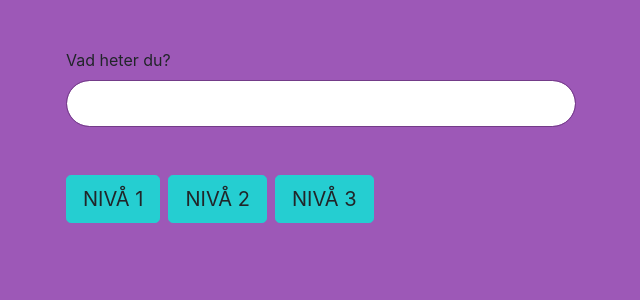
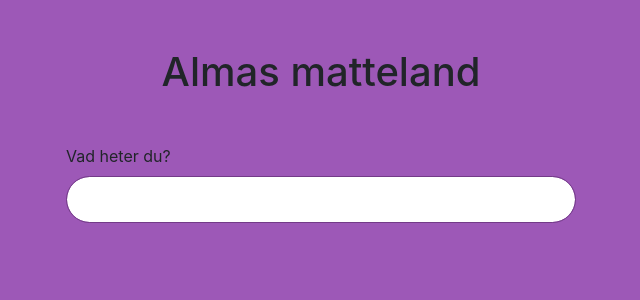
Before and after one commit to wirn/alma-math, a React (Create React App) app: page / in a window 1280 px wide. Shown: the top 300 px of the page, without its empty margins (319-959 px from the left). Built offline with nearby package versions, Linux system fonts and the light colour scheme.

Commit message:
set level and new header

```diff
--- a/src/App.js
+++ b/src/App.js
@@ -1,15 +1,29 @@
 import React from "react";
 import { BrowserRouter, Route, Switch } from "react-router-dom";
-// import Start from './components/Start/LevelLinks';
 import Tasks from './components/tasks';
 import UserContextProvider from './context/UserContext';
-import NameChanger from './components/Start/NameChanger';
 import Start from "./components/Start/Start";
+import { UserContext } from './context/UserContext';
 
 export default function App() {
   return (
     <div>
       <UserContextProvider>
+
+        <UserContext.Consumer>
+          {(context) => {
+            const { name, currentLevel } = context;
+            return (
+              <div className="container my-5">
+                <div className="text-center">
+                  <h1>Almas matteland</h1>
+                  <h2 className="mb-4">{name}
+                    {currentLevel !== 0 &&
+                      <i> Nivå {currentLevel}</i>
+                    }
+                  </h2>
+                </div>
+
                 <BrowserRouter>
                   <Switch>
                     <Route path='/' exact component={Start} />
@@ -17,6 +31,12 @@ export default function App() {
                     <Route path='/' render={() => <div>404</div>} />
                   </Switch>
                 </BrowserRouter>
+
+              </div>
+            )
+          }}
+        </UserContext.Consumer>
+
       </UserContextProvider>
     </div>
   )
--- a/src/components/Start/LevelLinks.js
+++ b/src/components/Start/LevelLinks.js
@@ -1,32 +1,38 @@
 import React from 'react';
 import { Link } from 'react-router-dom';
+import { UserContext } from '../../context/UserContext';
 
-const LevelLinks = (history, location, match) => {
+const LevelLinks = () => {
 
-    console.log(history, location, match);
-
+    return (
+        <UserContext.Consumer>
+            {(context) => {
+                const { setCurrentLevel } = context;
                 return (
                     <div className="container my-5">
                         <div className="col-md-6 offset-md-3 ">
                             <Link to="/tasks/1" className="btn btn-primary btn-lg ml-auto mr-2">
-                    <div className="d-flex">
+                                <div className="d-flex" onClick={(event) => setCurrentLevel(1)}>
                                     Nivå 1
-                        {/* <button className="btn btn-primary btn-lg ml-auto">Börja</button> */}
                                 </div>
                             </Link>
                             <Link to="/tasks/2" className="btn btn-primary btn-lg ml-auto mr-2">
-                    <div className="d-flex">
+                                <div className="d-flex" onClick={(event) => setCurrentLevel(2)}>
                                     Nivå 2
                                 </div>
                             </Link>
                             <Link to="/tasks/3" className="btn btn-primary btn-lg ml-auto">
-                    <div className="d-flex">
+                                <div className="d-flex" onClick={(event) => setCurrentLevel(3)}>
                                     Nivå 3
                                 </div>
                             </Link>
                         </div>
                     </div>
-    );
+                )
+            }
+            }
+        </UserContext.Consumer>
+    )
 };
 
 export default LevelLinks;
--- a/src/components/Start/NameChanger.js
+++ b/src/components/Start/NameChanger.js
@@ -5,7 +5,7 @@ const NameChanger = () => {
     return (
         <UserContext.Consumer>
             {(context) => {
-                const { name, changeName } = context;
+                const { name, setName } = context;
 
                 return (
                     <div className="container my-5" >
@@ -15,7 +15,7 @@ const NameChanger = () => {
                                 className="form-control d-block mb-2"
                                 value={name}
                                 placeholder={name}
-                                onChange={(event) => changeName(event.currentTarget.value)}
+                                onChange={(event) => setName(event.currentTarget.value)}
                             ></input>
                         </div>
                     </div>
--- a/src/components/Start/Start.js
+++ b/src/components/Start/Start.js
@@ -1,17 +1,28 @@
 import React from 'react';
-import { Link } from 'react-router-dom';
 import NameChanger from './NameChanger';
 import LevelLinks from './LevelLinks';
+import { UserContext } from '../../context/UserContext';
 
 const Start = (history, location, match) => {
 
-    console.log(history, location, match);
+    //console.log(history, location, match);
 
     return (
-        <div className="container my-5">
-            <NameChanger />
-            <LevelLinks />
-        </div>
+        <UserContext.Consumer>
+            {(context) => {
+                const { name, currentLevel } = context;
+                return (
+                    <div>
+                        <NameChanger />
+
+                        {name !== '' &&
+                            <LevelLinks />
+                        }
+
+                    </div>
+                )
+            }}
+        </UserContext.Consumer>
     );
 };
 
--- a/src/components/tasks.js
+++ b/src/components/tasks.js
@@ -118,12 +118,6 @@ function Tasks(props) {
     }
 
     return <div className="container">
-
-        <div className="my-5 text-center text-uppercase">
-            <h1>Almas matteland</h1>
-            <h5>Nivå {level}</h5>
-        </div>
-
         <div className="row">
             {tasks.map((task) => <div className="col-md-4 mb-4" key={task.id}>
                 <Task
--- a/src/context/UserContext.js
+++ b/src/context/UserContext.js
@@ -13,9 +13,16 @@ class UserContextProvider extends Component {
             3: 0
         }
     }
-    changeName = (newName) => {
+    setName = (newName) => {
         this.setState({
             name: newName
+        }, () => {
+            this.updateStateInLocalStorage();
+        });
+    }
+    setCurrentLevel = (newLevel) => {
+        this.setState({
+            currentLevel: newLevel
         }, () => {
             this.updateStateInLocalStorage();
         });
@@ -33,7 +40,7 @@ class UserContextProvider extends Component {
 
     render() {
         return (
-            <UserContext.Provider value={{ ...this.state, changeName: this.changeName }}>
+            <UserContext.Provider value={{ ...this.state, setName: this.setName, setCurrentLevel: this.setCurrentLevel }}>
                 {this.props.children}
             </UserContext.Provider>
         );
```
Also changed, not shown: src/Root.js (added, +22 -0 lines). Lines whose indentation alone changed are shown as unchanged.
